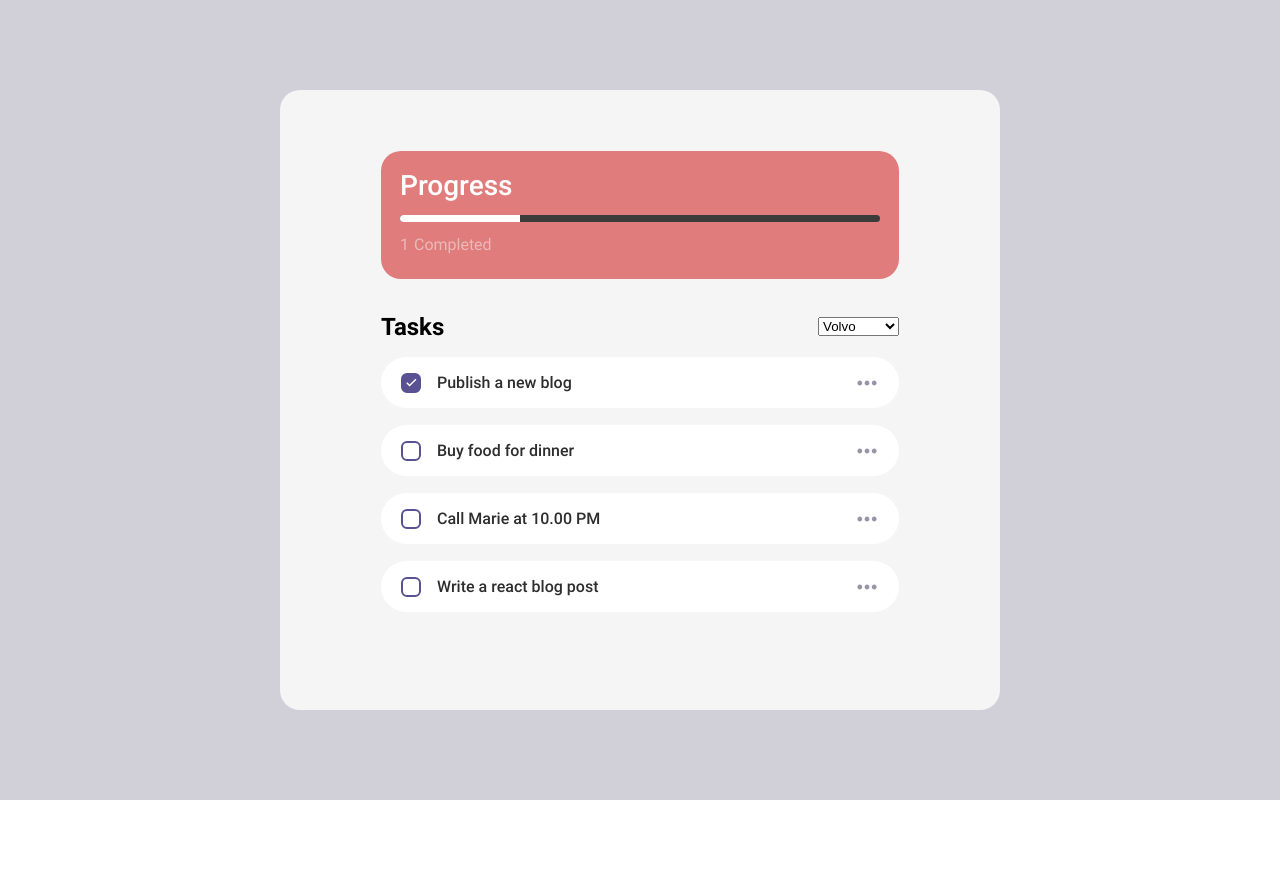
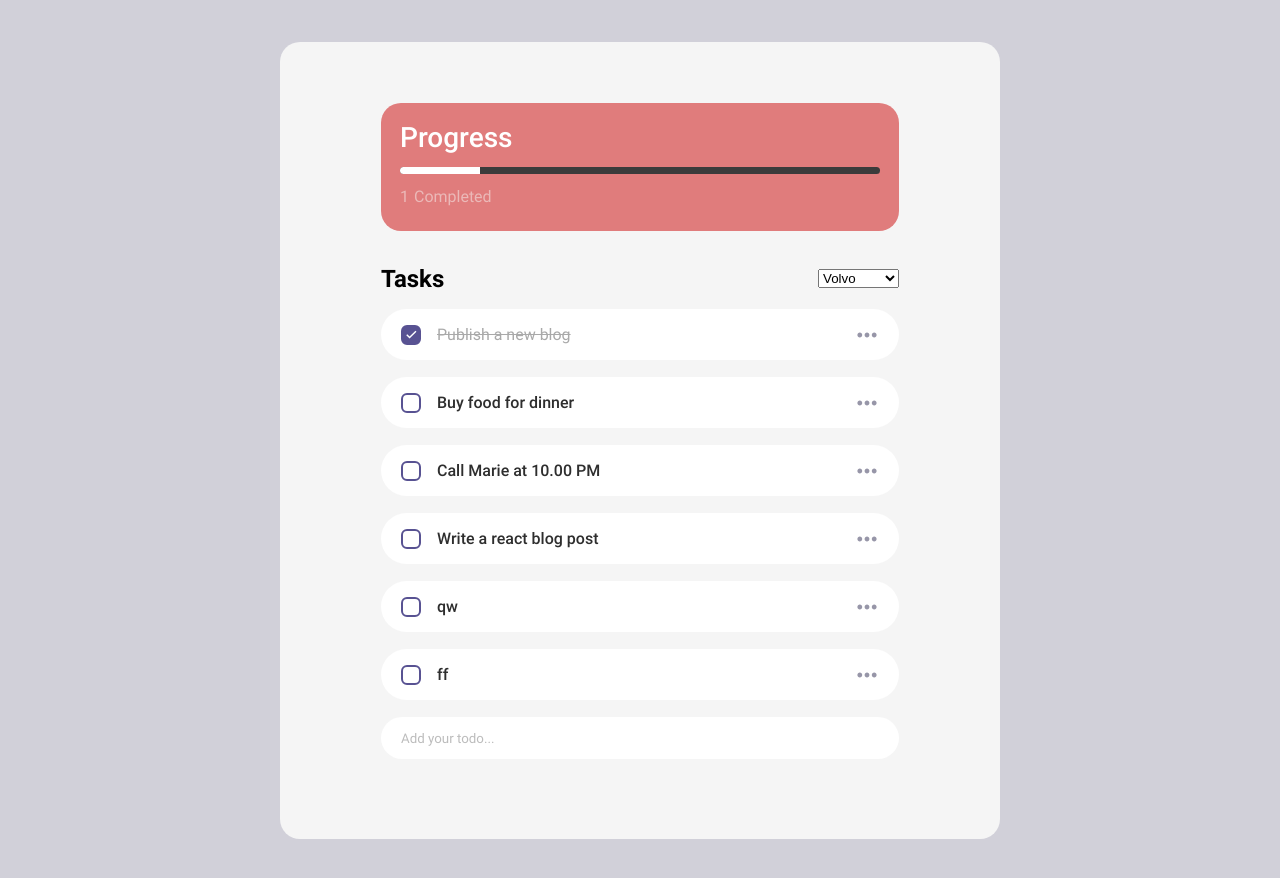
Before and after one commit to nitha1704/todo-ex, a React (Create React App) app: page / in a window 1280 px wide. Shown: the top 878 px of the page. Before the commit the page ends 800 px from the top, so only its background shows below. Built offline with nearby package versions, Linux system fonts and the light colour scheme; data requests are answered from the project's data file.

Commit message:
add todo post method

```diff
--- a/package.json
+++ b/package.json
@@ -12,7 +12,8 @@
     "react-router-dom": "^6.22.0",
     "react-scripts": "5.0.1",
     "sass": "^1.70.0",
-    "styled-components": "^6.1.8"
+    "styled-components": "^6.1.8",
+    "uuid": "^9.0.1"
   },
   "scripts": {
     "start": "react-scripts start",
@@ -41,6 +42,7 @@
   "devDependencies": {
     "@tsconfig/create-react-app": "^2.0.2",
     "@types/react-dom": "^18.2.18",
+    "@types/uuid": "^9.0.8",
     "web-vitals": "^3.5.2"
   }
 }
--- a/server/db.json
+++ b/server/db.json
@@ -19,6 +19,16 @@
       "id": "5fe3f4ca-193c-4170-83c1-cb5a19908602",
       "title": "Write a react blog post",
       "completed": false
+    },
+    {
+      "id": "9256e9d1-1fef-4e11-96f0-8ada5fb5c59e",
+      "title": "qw",
+      "completed": false
+    },
+    {
+      "id": "62647a4a-c5d7-424a-b46a-0a4b4196746e",
+      "title": "ff",
+      "completed": false
     }
   ]
 }
--- a/src/components/Todo/todo.styled.tsx
+++ b/src/components/Todo/todo.styled.tsx
@@ -68,6 +68,11 @@ const TodoSection = styled.div`
           .task-title {
             color: #2e2e2e;
           }
+          .task-title.completed {
+            font-family: "Roboto-Regular";
+            color: #a9a9a9;
+            text-decoration: line-through;
+          }
         }
         .etc {
           display: flex;
@@ -79,6 +84,27 @@ const TodoSection = styled.div`
       }
     }
   }
+
+  .add-task {
+    input {
+      font-family: "Roboto-Medium";
+      background: #fff;
+      border-radius: 36px;
+      margin-bottom: 17px;
+      padding: 14px 20px 13px 20px;
+      border: none;
+      outline: none;
+      width: 100%;
+    }
+    input::placeholder {
+      font-family: "Roboto-Regular";
+      color: #bcbcbc;
+    }
+    input:read-only {
+      pointer-events: none;
+      background: lightgray;
+    }
+  }
 `;
 
 export { TodoSection };
--- a/src/components/Todo/todo.tsx
+++ b/src/components/Todo/todo.tsx
@@ -1,12 +1,14 @@
 import { useState, useEffect } from "react";
 import { TodoSection } from "./todo.styled";
+import { v4 as uuidv4 } from "uuid";
 
 const Todo = () => {
   const [isLoading, setIsLoading] = useState<boolean>(true);
   const [todoList, setTodoList] = useState<any>([]);
+  const [todoText, settodoText] = useState<string | number>("");
 
   const [completedItemNumber, setCompletedItemNumber] = useState<number>(0);
-  const [progressBarWidth, setProgressBarWidth] = useState("");
+  const [progressBarWidth, setProgressBarWidth] = useState<string>("");
 
   const calcProgress = () => {
     const todoLength = todoList.length;
@@ -22,11 +24,13 @@ const Todo = () => {
       .then((res) => res.json())
       .then((res) => {
         setTodoList(res);
-        setIsLoading(false);
       })
       .catch((err) => {
         alert(err);
         console.log(err);
+      })
+      .finally(() => {
+        setIsLoading(false);
       });
   };
 
@@ -34,6 +38,31 @@ const Todo = () => {
     let todoListArr = [...todoList];
     todoListArr[index].completed = e.target.checked;
     setTodoList(todoListArr);
+  };
+
+  const addTask = () => {
+    setIsLoading(true);
+    var myHeaders = new Headers();
+    myHeaders.append("Content-Type", "application/json");
+
+    const raw = {
+      id: uuidv4(),
+      title: todoText,
+      completed: false,
+    };
+
+    fetch("http://localhost:3001/todos", {
+      method: "POST",
+      body: JSON.stringify(raw),
+      headers: myHeaders,
+    })
+      .then((res) => {
+        console.log(res);
+        settodoText("");
+        getTodoList();
+      })
+      .catch((err) => console.log(err))
+      .finally(() => setIsLoading(false));
   };
 
   useEffect(() => {
@@ -102,7 +131,13 @@ const Todo = () => {
                               </span>
                             </label>
                           </div>
-                          <span className="task-title">{item?.title}</span>
+                          <span
+                            className={`task-title ${
+                              item?.completed ? "completed" : ""
+                            }`}
+                          >
+                            {item?.title}
+                          </span>
                         </div>
                         <div className="etc">
                           <svg
@@ -123,6 +158,23 @@ const Todo = () => {
                   })}
               </div>
             </div>
+
+            <div className="add-task">
+              <input
+                type="text"
+                readOnly={isLoading}
+                placeholder="Add your todo..."
+                onKeyUp={(event: any) => {
+                  if (event.key === "Enter") {
+                    addTask();
+                  } else {
+                    settodoText(event.target.value);
+                  }
+                }}
+              />
+            </div>
+
+            <h1>{todoText}</h1>
           </div>
         ) : (
           <h1>Loading...</h1>
--- a/src/pages/Home/Home.styled.tsx
+++ b/src/pages/Home/Home.styled.tsx
@@ -1,11 +1,12 @@
 import styled from "styled-components";
 
 const HomeSection = styled.section`
-    min-height: 100vh;
-    display: flex;
-    align-items: center;
-    justify-content: center;
-    background: #D1D0D9;
+  min-height: 100vh;
+  display: flex;
+  align-items: center;
+  justify-content: center;
+  background: #d1d0d9;
+  padding: 42px 0 58px 0;
 `;
 
 export { HomeSection };
```
Also changed, not shown: 1 other file (tests, documents, lock files or other folders).
